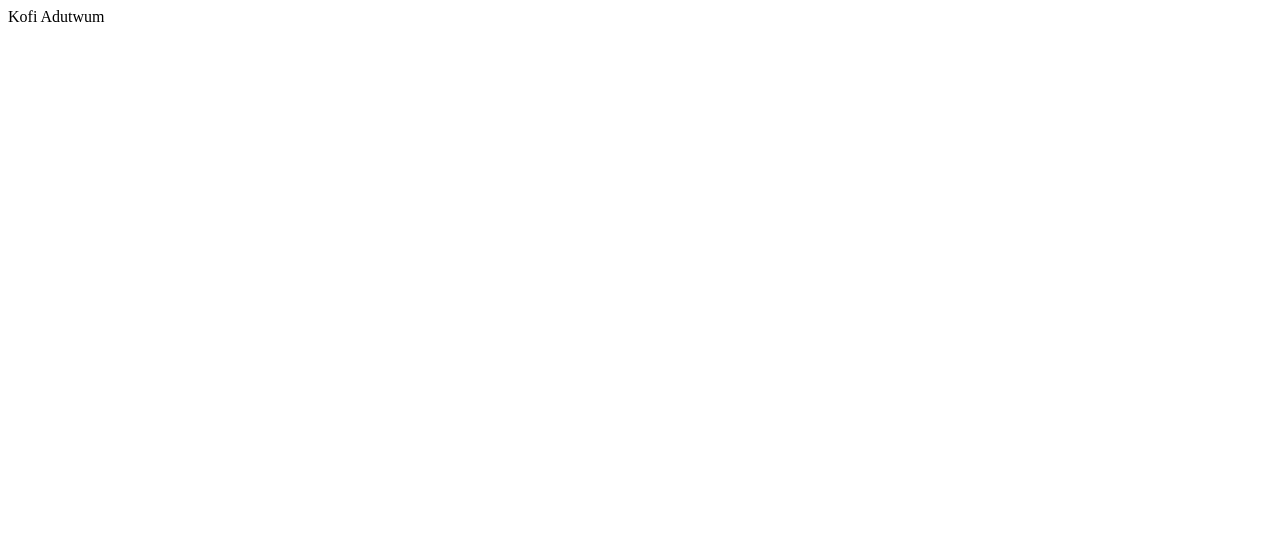
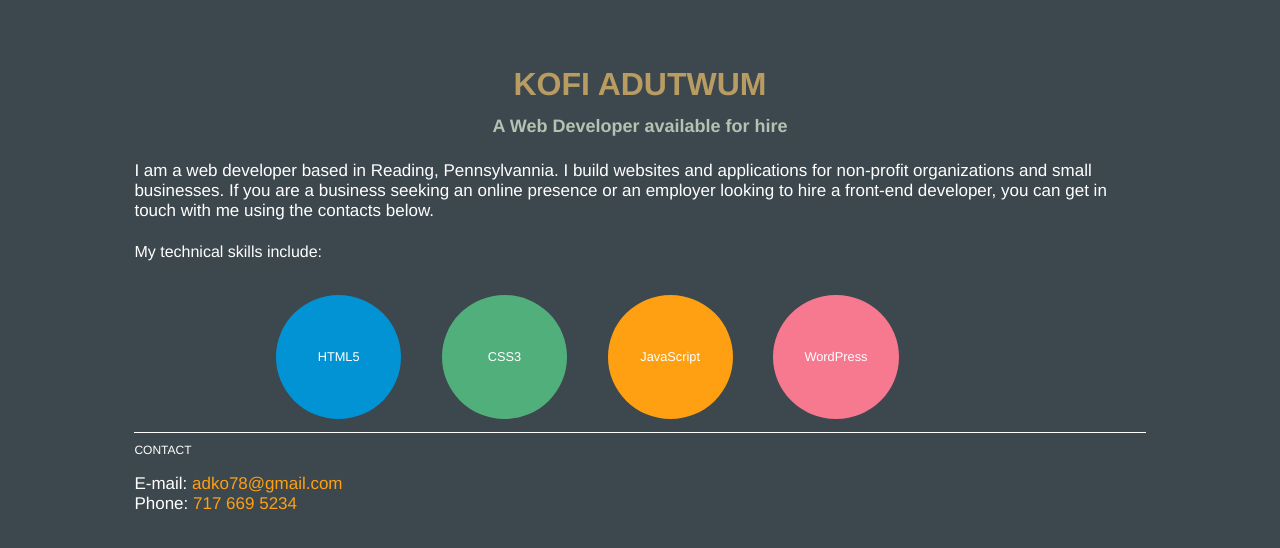
Before and after one commit to kadutwum/kadutwum.github.io, a plain HTML site: page index.html in a window 1280 px wide. Drawn offline with Linux system fonts and the light colour scheme.

Commit message:
Update index.html

```diff
--- a/index.html
+++ b/index.html
@@ -1 +1,62 @@
-Kofi Adutwum
+<!DOCTYPE html>
+<head>
+  <style>
+  body {
+  background-color:#3D474E;
+  color: white;
+  font-family: Helvetica;
+  background-size: cover;
+  background-position: center center;
+  background-repeat: no-repeat;
+  background-attachment: fixed;
+  }
+  .container{width:80%; margin:4px auto;}
+  p {
+      font-size:17px;
+      text-align:left;}
+  header h1 {
+      margin-top:4px;
+      color:#B89C61;
+      text-align:center;
+      }
+  header h1 span{font-size:18px; color:#B5C2B2;}
+
+  .contact h2{text-align:left; text-transform:uppercase; font-size:12px; font-weight:300; border-top:1px solid white; clear:both; padding-top:10px; margin-top:20px;}
+
+  .skills{margin: 5px auto;}
+  .skills h4{text-align:left; font-weight:300;}
+  .skills p {width:15%; height:120px; border-radius:50%; border:1px solid; font-size:0.8em; text-align:center; float:left; margin-left:5%; line-height:120px;}
+  .skills .h{background:#0193D3; border:2px solid #0193D3;}
+  .skills .c{background:#51AF7B; border:2px solid #51AF7B;}
+  .skills .j{background:#FEA012; border:2px solid #FEA012;}
+  .skills .w{background:#F77990; border:2px solid #F77990;}
+  .skills div{width:80%; margin:0 auto;}
+  .contact span{color:#FEA012; clear:both; margin-top:10px;}
+  </style>
+</head>
+<body>
+  <div class="container">
+    <header>
+      <br><br><br>
+      <h1> KOFI ADUTWUM <br> <SPAN>A Web Developer available for hire</SPAN></h1>
+    </header>
+    <section>
+      <p>I am a web developer based in Reading, Pennsylvannia. I build websites and applications for non-profit organizations and small businesses. If you are a business seeking an online presence or an employer looking to hire a front-end developer, you can get in touch with me using the contacts below. </p>
+    </section>
+    <section>
+      <div class="skills">
+        <h4>My technical skills include:</h4>
+        <div>
+          <p class="h">HTML5</p>
+          <p class="c">CSS3</p>
+          <p class="j">JavaScript</p>
+          <p class="w">WordPress</p>
+        </div>
+      </div><br>
+      <div class="contact">
+        <h2>Contact</h2>
+        <p>E-mail: <span>adko78@gmail.com</span> <br> Phone: <span>717 669 5234</span> </p>
+      </div>
+    </section>
+  </div>
+</body>
```
